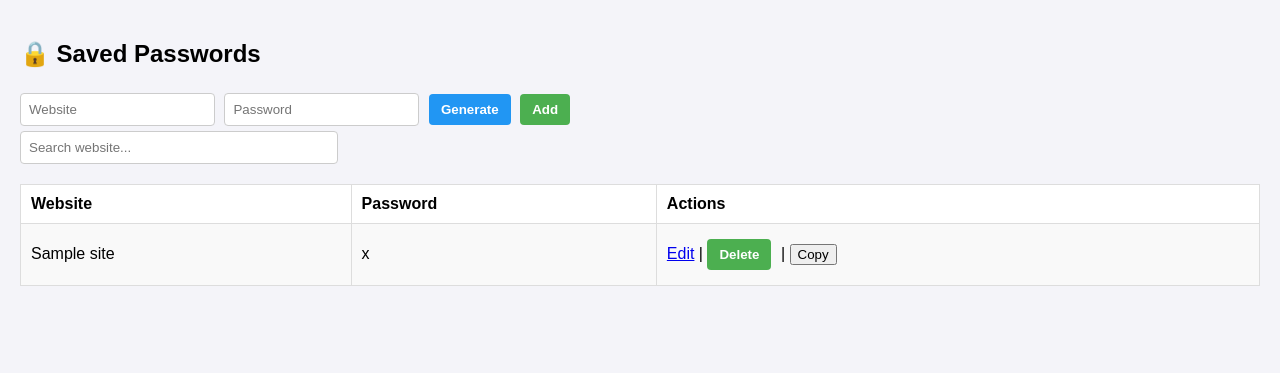
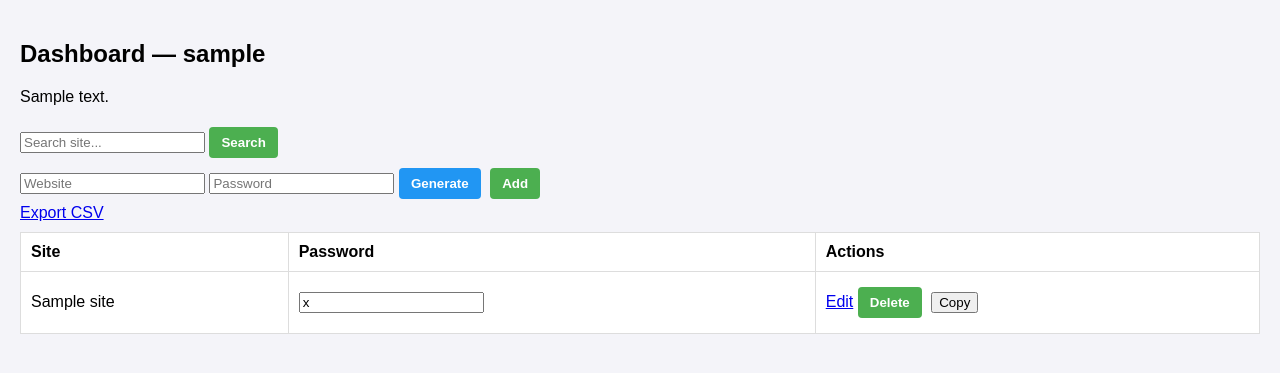
Before and after one commit to 24Manish-ctr/password_manager, a Flask app: template templates/dashboard.html in a window 1280 px wide. Shown: the part 70-443 px from the top of the page. Run offline with Flask 3, Linux system fonts and the light colour scheme; the template is opened without the code that fills it: most values are stand-ins (such as "Sample title", 1, 10 or a date in 2020).

Commit message:
Update dashboard.html

```diff
--- a/templates/dashboard.html
+++ b/templates/dashboard.html
@@ -1,49 +1,44 @@
 {% extends "base.html" %}
 {% block content %}
-<h2>🔒 Saved Passwords</h2>
+<h2>Dashboard — {{ username }}</h2>
 
-<!-- Add Password Form -->
-<form action="{{ url_for('add_password') }}" method="POST">
-    <input type="text" name="website" placeholder="Website" required>
-    <input type="text" name="password" id="password" placeholder="Password" required>
-    <button type="button" onclick="document.getElementById('password').value='{{ generate_password() }}'">Generate</button>
+{% if note %}
+  <p class="error">{{ note }}</p>
+{% endif %}
+
+<div class="controls">
+  <form method="get" action="{{ url_for('dashboard') }}">
+    <input name="q" placeholder="Search site..." value="{{ query }}">
+    <button type="submit">Search</button>
+  </form>
+
+  <form id="addForm" method="post" action="{{ url_for('add_password') }}">
+    <input name="website" placeholder="Website" required>
+    <input id="passInput" name="password" placeholder="Password" required>
+    <button type="button" id="genBtn">Generate</button>
     <button type="submit">Add</button>
-</form>
+  </form>
 
-<!-- Search Bar -->
-<input type="text" id="search" placeholder="Search website..." onkeyup="filterTable()">
+  <a href="{{ url_for('export_csv') }}">Export CSV</a>
+</div>
 
-<!-- Password Table -->
 <table>
+  <thead><tr><th>Site</th><th>Password</th><th>Actions</th></tr></thead>
+  <tbody>
+  {% for p in passwords %}
     <tr>
-        <th>Website</th>
-        <th>Password</th>
-        <th>Actions</th>
+      <td>{{ p.site }}</td>
+      <td><input class="pwd" value="{{ p.pass }}" readonly></td>
+      <td>
+        <a href="{{ url_for('edit', site=p.site) }}">Edit</a>
+        <form style="display:inline" method="post" action="{{ url_for('delete', site=p.site) }}">
+          <button type="submit">Delete</button>
+        </form>
+        <button class="copyBtn">Copy</button>
+      </td>
     </tr>
-    {% for pw in passwords %}
-    <tr>
-        <td>{{ pw.site }}</td>
-        <td>{{ pw.password }}</td>
-        <td>
-            <a href="{{ url_for('edit_password', site=pw.site) }}">Edit</a> |
-            <form action="{{ url_for('delete_password', site=pw.site) }}" method="POST" style="display:inline;">
-                <button type="submit">Delete</button>
-            </form> |
-            <button onclick="navigator.clipboard.writeText('{{ pw.password }}')">Copy</button>
-        </td>
-    </tr>
-    {% endfor %}
+  {% endfor %}
+  </tbody>
 </table>
 
-<script>
-function filterTable() {
-    let input = document.getElementById('search').value.toLowerCase();
-    let rows = document.querySelectorAll('table tr');
-    rows.forEach((row, index) => {
-        if(index === 0) return; // Skip header
-        let site = row.cells[0].textContent.toLowerCase();
-        row.style.display = site.includes(input) ? '' : 'none';
-    });
-}
-</script>
 {% endblock %}
```
